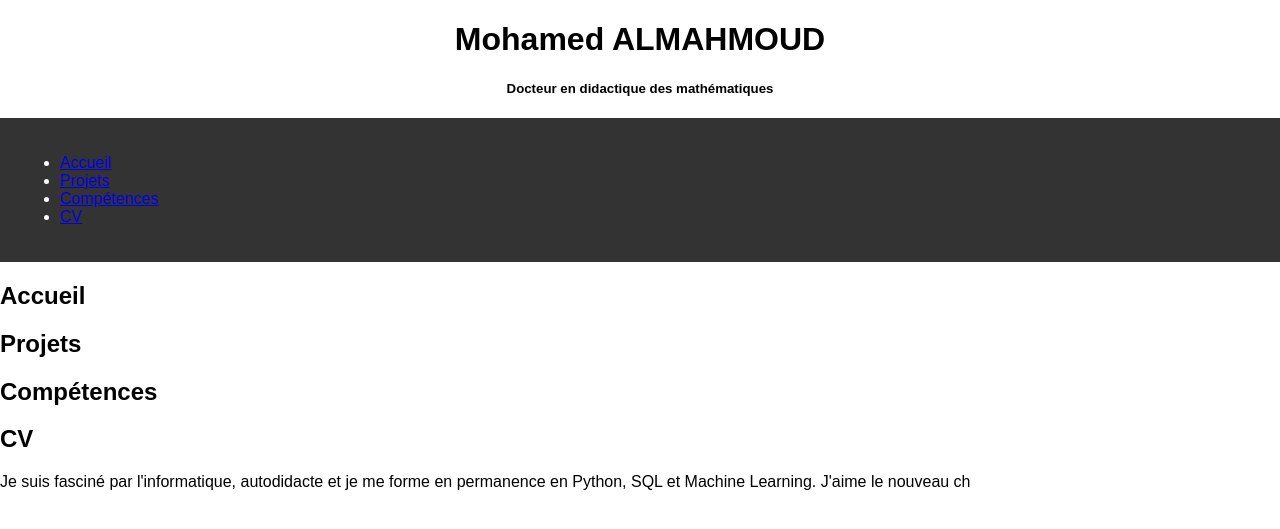
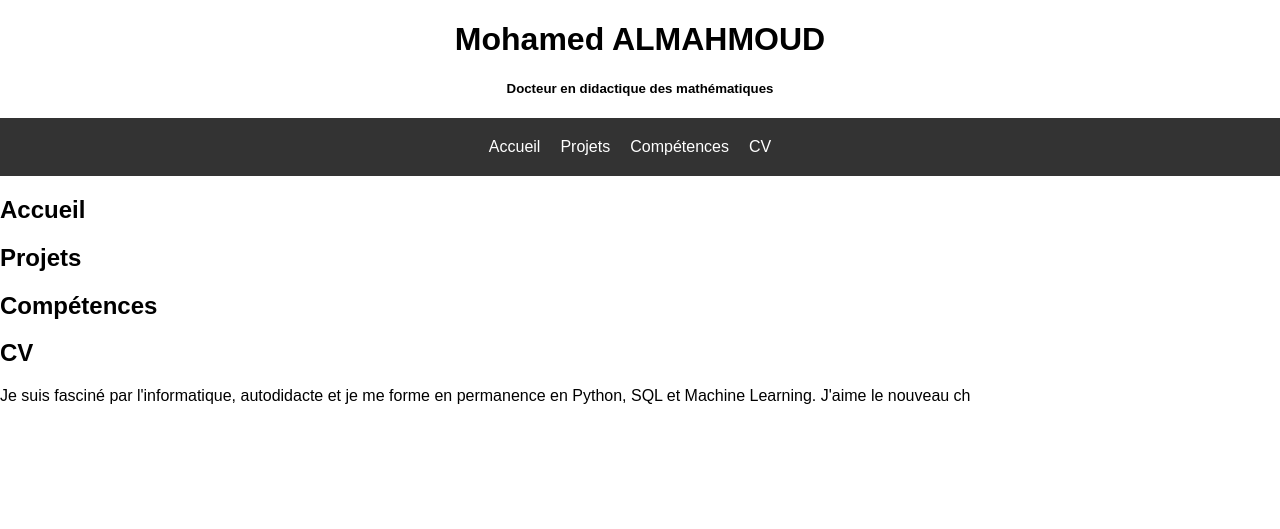
Before and after one commit to MohamedALMAHMOUD/portfolio, a PHP site: page / in a window 1280 px wide. Shown: the top 529 px of the page. Run offline with PHP 8.4, Linux system fonts and the light colour scheme.

Commit message:
a page more advanced

```diff
--- a/script.js
+++ b/script.js
@@ -14,3 +14,6 @@ function typeWriter() {
 }
 
 typeWriter();
+$('.carousel').slick({
+  // Options du carousel
+});
--- a/style.css
+++ b/style.css
@@ -12,7 +12,27 @@ header {
   color: #fff;
   padding: 20px;
 }
+nav ul {
+  list-style: none;
+  padding: 0;
+  margin: 0;
+  display: flex;
+  justify-content: center;
+}
 
+nav ul li {
+  margin-right: 20px;
+}
+
+nav ul li a {
+  color: #fff;
+  text-decoration: none;
+}
+
+/* Styles pour le carousel */
+.carousel {
+  /* Styles pour le carousel ici */
+}
 footer {
   background-color: #333;
   color: #fff;
```
